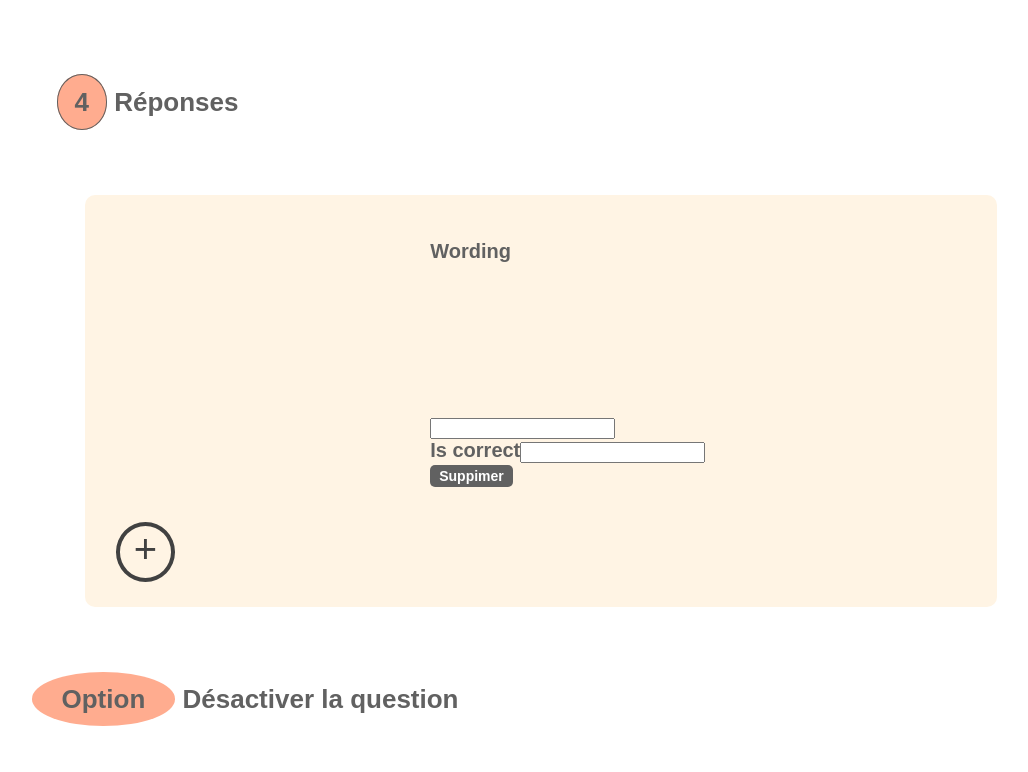
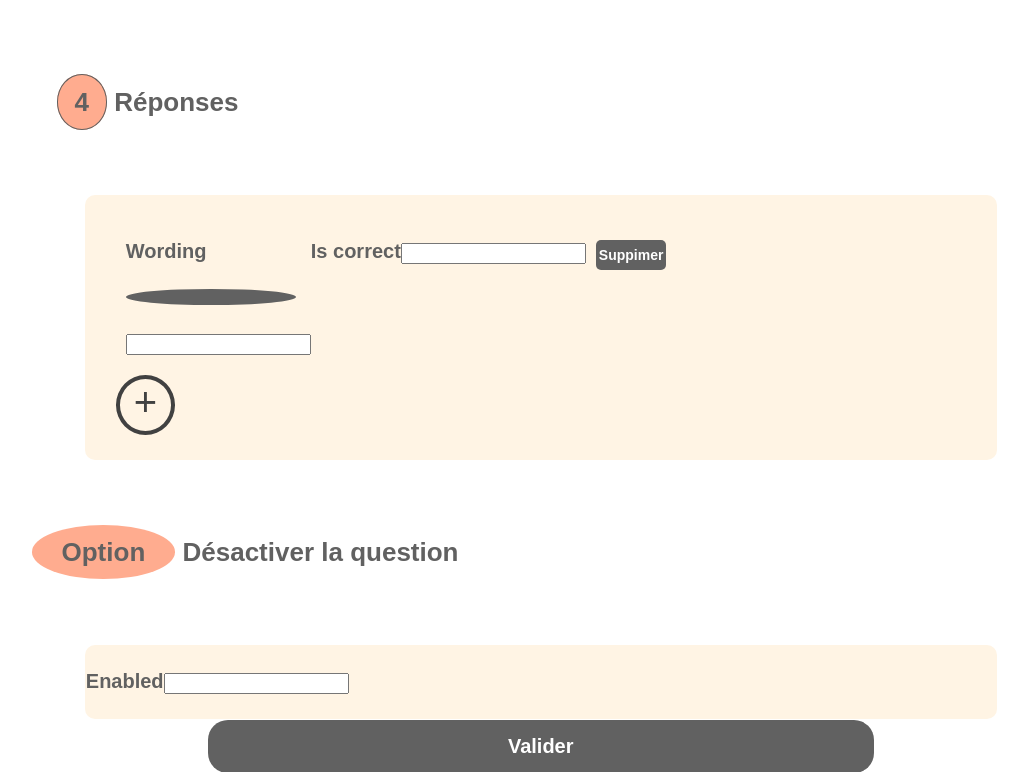
Before and after one commit to Dorine-Do/projet, a Symfony app: template templates/instructor/file_a_verifier/create_question2.html.twig in a window 1280 px wide. Shown: the part 908-1680 px from the top of the page, without its empty margins (153-1181 px from the left). Run offline with Twig, Linux system fonts and the light colour scheme; the template is opened without the code that fills it: most values are stand-ins (such as "Sample title", 1, 10 or a date in 2020); form fields are guessed from the names that the template uses; some libraries are stand-ins or nearby versions; some web fonts are replaced.

Commit message:
commit and push pour pouvoir pull

```diff
--- a/public/css/create_question.css
+++ b/public/css/create_question.css
@@ -85,9 +85,10 @@ tbody{
     border-radius: 5px;
     font-weight: bold;
     border: none;
-    padding: 3px 9px;
+    padding: 1px 3px;
     font-size: 0.7em;
-    margin-bottom: 15px;
+    height: 30px;
+    margin-left: 10px;
 }
 
 #addProposal{
@@ -151,6 +152,35 @@ li{
 
 .paddingoption{
     padding-left: 25px;
+}
+
+.li_proposal{
+    margin: auto;
+    display: flex;
+    justify-content: flex-start
+}
+
+.div_proposal{
+    display: flex;
+    justify-content: flex-start
+}
+
+.div_wording{
+    display: flex;
+    justify-content: flex-start;
+    padding-right: 20px;
+}
+
+.p_letter{
+    background-color: var(--grey);
+    padding: 8px 17px;
+    border-radius: 50%;
+    color: white;
+    margin-right: 15px;
+}
+
+#response{
+
 }
 
 
--- a/public/js/create_modify_question.js
+++ b/public/js/create_modify_question.js
@@ -23,7 +23,10 @@ document.addEventListener("DOMContentLoaded", (event) => {
         li.className = "li_proposal"
         console.log(li)
 
-        console.log(li.firstElementChild)
+        console.log(li.firstElementChild.firstChild)
+
+        let div_wording = li.firstElementChild.firstChild
+        div_wording.className = 'div_wording'
 
         let checkbox = li.firstElementChild.lastElementChild.lastElementChild
         checkbox.className = "isCorrect"
--- a/src/Form/ProposalFormType.php
+++ b/src/Form/ProposalFormType.php
@@ -15,7 +15,7 @@ class ProposalFormType extends AbstractType
     {
         $builder
             ->add('wording',TextareaType::class, [
-                'label'    => 'Intitulé'
+                'label'    => false
             ])
             ->add('is_correct',CheckboxType::class, [
                 'label'    => 'Reponse correcte',
--- a/templates/instructor/file_a_verifier/create_question2.html.twig
+++ b/templates/instructor/file_a_verifier/create_question2.html.twig
@@ -39,7 +39,7 @@
         </tr>
         <tr>
             <td colspan="2"><p><span class="numeroform" >4</span> Réponses</p></td>
-            <td colspan="2" class="second">
+            <td colspan="2" class="second" id="response">
                 <ul id ="list_proposal">
                     {% for proposal in form.proposal %}
                         <li class="li_proposal">
```
Also changed, not shown: public/css/intructorIndex.css (+8 -1 lines).
